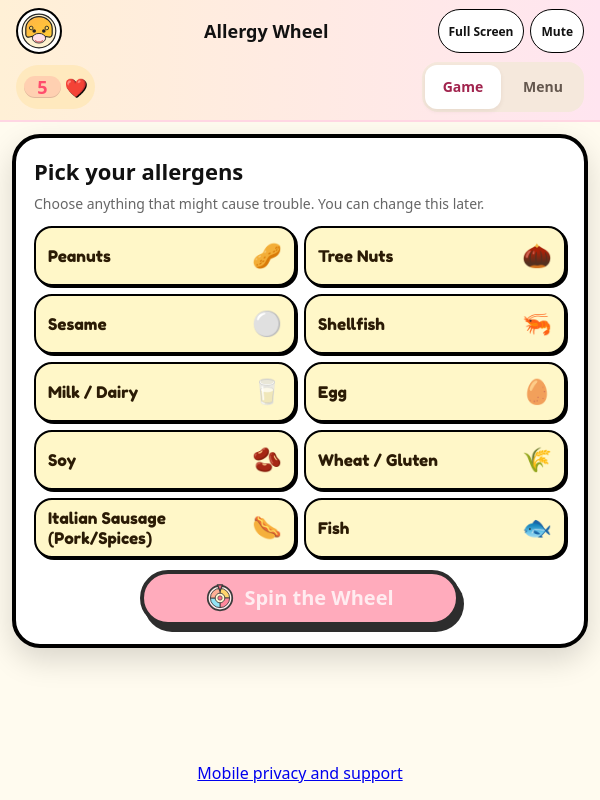
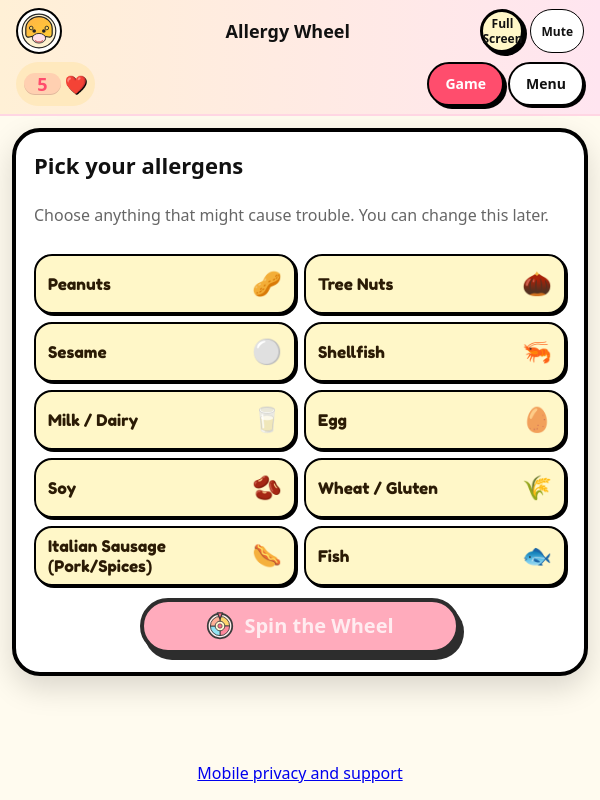
Before and after one commit to MarcoPoloResearchLab/allergy_wheel, a website with bundled scripts: page index.html in a window 600 px wide. Built offline with nearby package versions, Linux system fonts and the light colour scheme; a script that the page names is missing.

Commit message:
style: refine header nav, bottom bar and fullscreen styling
- make header ghost buttons bolder and simplify bottom bar styles
- add dedicated styles for fullscreen button and icon
- adjust allergy screen spacing and responsive chip sizing

```diff
--- a/assets/css/main.css
+++ b/assets/css/main.css
@@ -68,7 +68,7 @@ header h1 {
 .aw-hearts-container { display: flex; align-items: center; }
 .header-nav { display: flex; align-items: center; gap: 10px; flex-wrap: wrap; }
 .aw-bottombar { display: flex; align-items: center; gap: 10px; flex-wrap: nowrap; align-self: center; }
-.header-nav .ghost { min-width: 80px; text-align: center; }
+.header-nav .ghost { min-width: 80px; text-align: center; font-weight: 900; }
 
 .avatar-menu-wrapper { position: relative; z-index: 70; }
 
@@ -205,9 +205,6 @@ header h1 {
         grid-column: 2 / -1;
         grid-row: 2;
         justify-self: end;
-        padding: 3px;
-        background: #f5e8dc;
-        border-radius: 16px;
         display: flex;
     }
 
@@ -218,17 +215,6 @@ header h1 {
         min-width: 76px;
         padding: 8px 16px;
         font-size: 14px;
-        border: 0;
-        border-radius: 12px;
-        box-shadow: none;
-        background: transparent;
-        color: #64574e;
-    }
-
-    .aw-bottombar .ghost[aria-pressed="true"] {
-        background: #fff;
-        color: #a1244e;
-        box-shadow: 0 2px 5px #38231312;
     }
 
     .menu-table {
@@ -520,6 +506,27 @@ header h1 {
     box-shadow: 3px 3px 0 #000;
 }
 
+#fs {
+    flex: 0 0 44px;
+    inline-size: 44px;
+    block-size: 44px;
+    padding: 6px;
+    border-width: 3px;
+    background: #fff7c8;
+    box-shadow: 3px 3px 0 #000;
+}
+
+.fullscreen-icon {
+    display: block;
+    inline-size: 26px;
+    block-size: 26px;
+    flex: 0 0 auto;
+    stroke-linecap: round;
+    stroke-linejoin: round;
+    filter: drop-shadow(2px 2px 0 #ffb6c7);
+    transform: rotate(-6deg);
+}
+
 /* Hearts bar */
 .hearts {
     position: relative; /* required for delta bubble positioning */
@@ -668,10 +675,7 @@ main { flex: 1; min-width: 0; display: grid; place-items: center; padding: 20px
     margin: 0;
 }
 
-.allergen-introduction > .title,
-.allergen-introduction > .muted { margin: 0; }
-
-.allergen-introduction > .muted { font-size: 14px; line-height: 1.4; }
+.allergen-introduction > .title { margin: 0; }
 
 .title { margin: 0 0 10px 0; font-size: clamp(22px, 3.4vw, 34px) }
 
@@ -905,12 +909,9 @@ body[data-screen="allergy"] #screen-allergy { padding: 12px; }
     body[data-screen="allergy"] .header-nav { gap: 4px; flex-wrap: nowrap; }
     body[data-screen="allergy"] .header-nav .ghost { min-width: 48px; padding-inline: 6px; font-size: 14px; }
     body[data-screen="allergy"] .aw-header-controls .ghost { padding: 6px; font-size: 14px; }
-    body[data-screen="allergy"] #fs { font-size: 0; }
-    body[data-screen="allergy"] #fs::after { content: "⛶"; font-size: 20px; }
     body[data-screen="allergy"] #screen-allergy { padding: 4px; }
     body[data-screen="allergy"] .card { padding: 8px; border-width: 3px; }
     body[data-screen="allergy"] .card__body { gap: 8px; }
-    body[data-screen="allergy"] .allergen-introduction > .muted { display: none; }
     body[data-screen="allergy"] .allergen-grid { gap: 6px; }
     body[data-screen="allergy"] .chip { min-height: 48px; padding: 4px; grid-template-columns: minmax(0, 1fr) auto; grid-template-rows: auto; font-size: 14px; }
 
@@ -924,8 +925,11 @@ body[data-screen="allergy"] #screen-allergy { padding: 12px; }
 
 @media (max-height: 620px) and (max-width: 359px),
        (max-height: 620px) and (min-width: 600px) and (max-width: 719px) {
-    body[data-screen="allergy"] .chip { grid-template-columns: minmax(0, 1fr); }
-    body[data-screen="allergy"] .chip__emoji { display: none; }
+    body[data-screen="allergy"] .chip { gap: 4px; font-size: 13px; }
+}
+
+@media (max-height: 480px) and (min-width: 600px) and (max-width: 719px) {
+    body[data-screen="allergy"] .chip { font-size: 12px; }
 }
 
 @supports selector(:has(*)) {
```
